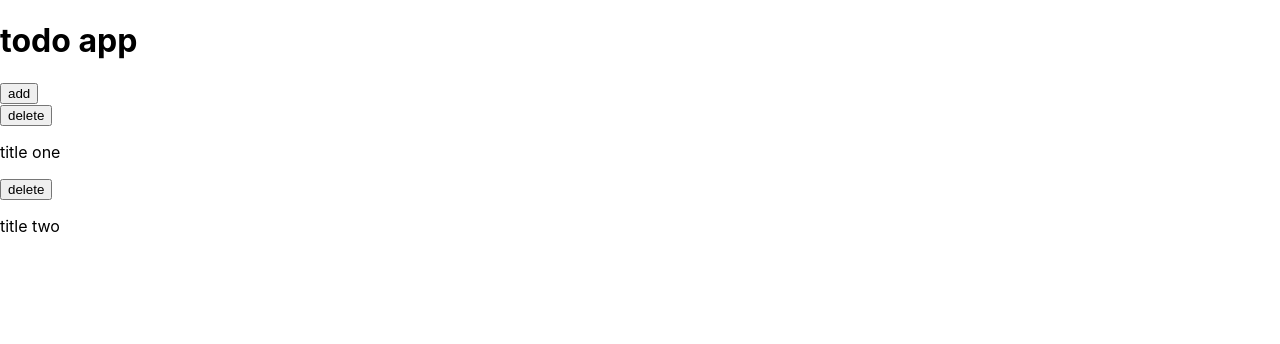
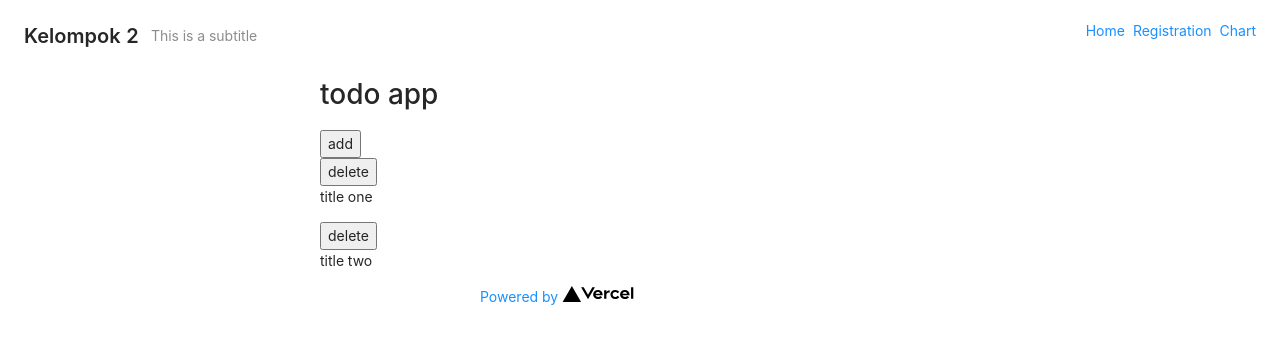
Before and after one commit to Lynary/IBC-Project, a Next.js app: page /reduxState/App in a window 1280 px wide. Shown: the top 344 px of the page. Built offline with nearby package versions, Linux system fonts and the light colour scheme.

Commit message:
nambahin antd layout & user reducer + action

```diff
--- a/component/toDoApp/toDoApp.js
+++ b/component/toDoApp/toDoApp.js
@@ -1,5 +1,6 @@
 import React from "react";
 import { useSelector, useDispatch } from "react-redux";
+import Layout from "../../layouts/Layout";
 import { addTodo, delTodo } from "../../redux/store/actions/todoActions";
 
 const TodoApp = () => {
@@ -7,15 +8,15 @@ const TodoApp = () => {
   const dispatch = useDispatch();
   const addNewTodo = () => {
     const data = {
-      id: 3,
-      title: "This is three",
+      id: todos.length+1,
+      title: "This is "+(todos.length+1),
       complete: false,
     };
     dispatch(addTodo(data));
   };
 
   return (
-    <div>
+    <Layout>
       <h1>todo app</h1>
       <button onClick={addNewTodo}>add</button>
 
@@ -25,7 +26,7 @@ const TodoApp = () => {
           <p>{todo.title}</p>
         </div>
       ))}
-    </div>
+    </Layout>
   );
 };
 
--- a/layouts/Footer.js
+++ b/layouts/Footer.js
@@ -0,0 +1,19 @@
+import React from "react";
+import Image from 'next/image'
+
+export default function Footer(){
+    return(
+        <footer className="footer">
+        <a
+          href="https://vercel.com?utm_source=create-next-app&utm_medium=default-template&utm_campaign=create-next-app"
+          target="_blank"
+          rel="noopener noreferrer"
+        >
+          Powered by{' '}
+          <span className="logo">
+            <Image src="/vercel.svg" alt="Vercel Logo" width={72} height={16} />
+          </span>
+        </a>
+        </footer>
+    )
+}
--- a/layouts/Header.js
+++ b/layouts/Header.js
@@ -0,0 +1,37 @@
+import { PageHeader } from 'antd';
+import Link from 'next/link'
+import { useRouter } from 'next/router';
+export default function Header(){
+    const { pathname } = useRouter();
+    const menu = [
+        {
+            "url":"/",
+            "text":"Home"
+        },
+        {
+            "url":"/registration",
+            "text":"Registration"
+        },
+
+        {
+            "url":"/dashboard",
+            "text":"Chart"
+        }
+    ]
+    return(
+        <>
+        <PageHeader
+    className="site-page-header"
+    title="Kelompok 2"
+    subTitle="This is a subtitle"
+      extra={menu.map(el=>(
+        <Link href={el.url}>
+            <a className={"text-dark nav-link"+ (pathname==el.url?' active':'')} >
+            {el.text}
+            </a>
+        </Link>
+      ))}
+  />
+        </>
+    )
+}
--- /dev/null
+++ b/layouts/Layout.js
@@ -0,0 +1,20 @@
+import Footer from "./Footer";
+import Header from "./Header";
+import { Row, Col, Divider } from "antd";
+// import Sidebar from './Sidebar';
+export default function Layout(props) {
+  const { children } = props;
+  return (
+    <>
+      <Header />
+      <Row justify="center">
+        <Col span={12}>{children}</Col>
+      </Row>
+      <Row justify="center" align="middle">
+        <Col span={12} offset={6}>
+          <Footer />
+        </Col>
+      </Row>
+    </>
+  );
+}
--- a/package.json
+++ b/package.json
@@ -9,6 +9,7 @@
     "lint": "next lint"
   },
   "dependencies": {
+    "antd": "^4.16.13",
     "next": "11.1.2",
     "react": "17.0.2",
     "react-dom": "17.0.2",
--- a/pages/_app.js
+++ b/pages/_app.js
@@ -1,6 +1,7 @@
 import { Provider } from 'react-redux'
 import store from '../redux/store'
 import '../styles/globals.css'
+import 'antd/dist/antd.css';
 
 function MyApp({ Component, pageProps }) {
   return <Provider store={store}>
--- /dev/null
+++ b/redux/store/reducers/UserReducer.js
@@ -0,0 +1,38 @@
+const initialState = {
+  user: [
+    {
+    username: "mamat",
+    password: "garem"
+  }
+],
+  auth: {
+    success: false
+  }
+};
+
+const UserReducer = (state = initialState, action) => {
+  const { type, payload } = action;
+  switch (type) {
+    case "LOGIN_SUCCESS":
+      return {
+        ...state,
+        auth: { ...state.auth, success: true }
+      };
+    case "LOGOUT_SUCCESS":
+      return {
+        ...state,
+        auth: { ...state.auth, success: false }
+      };
+    case "REGISTER_SUCCESS":
+      return {
+        ...state,
+        user: [ ...state.user, payload ]
+      };
+    default:
+      return {
+        ...state
+      };
+  }
+};
+
+export default UserReducer;
--- a/redux/store/reducers/index.js
+++ b/redux/store/reducers/index.js
@@ -1,6 +1,7 @@
 import { combineReducers } from "redux";
 import todoReducer from "./todoReducer";
-
+import UserReducer from "./UserReducer";
 export default combineReducers({
   todoReducer,
+  UserReducer
 });
```
Also changed, not shown: redux/store/actions/UserActions.js (added, +18 -0 lines), 1 other file (tests, documents, lock files or other folders).
